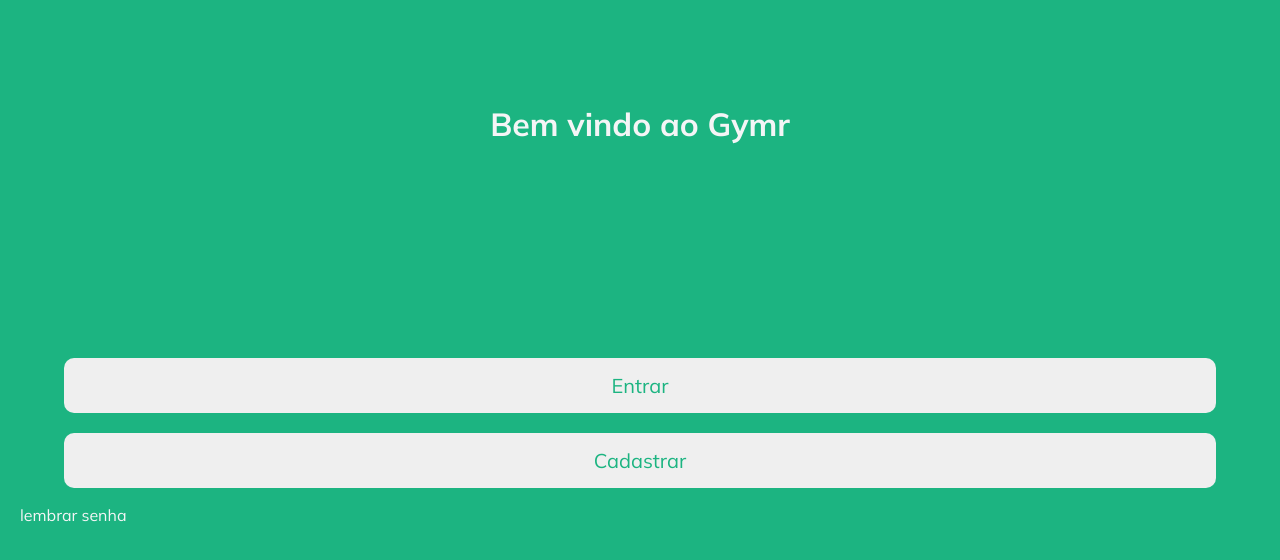
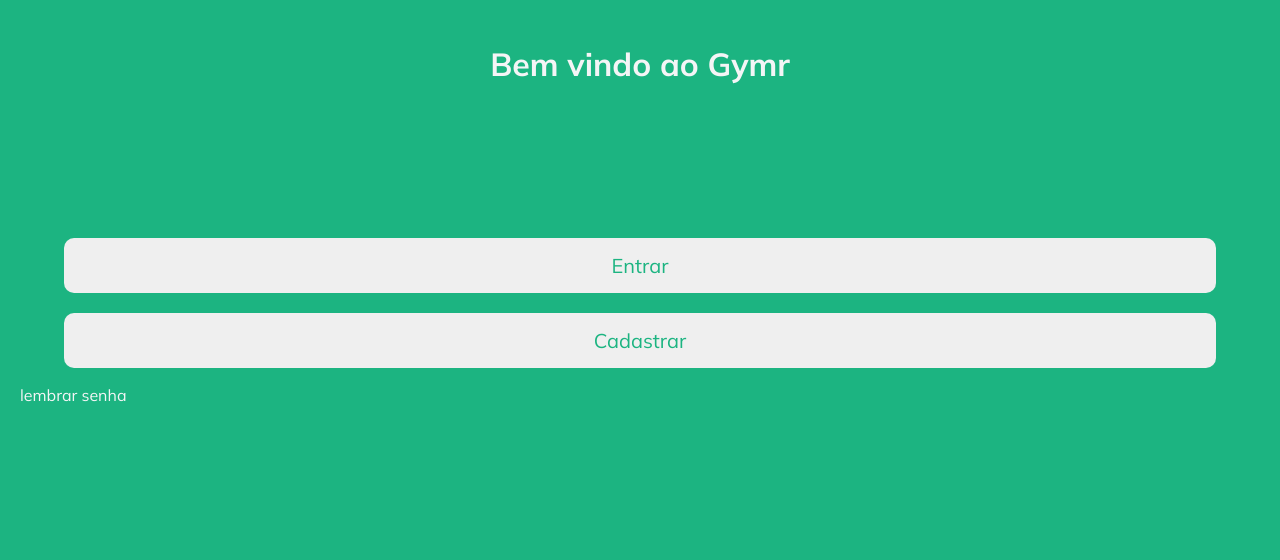
Before and after one commit to HemersonChaves/front-end_academia, a React (Vite) app: page / in a window 1280 px wide. Shown: the top 560 px of the page. Built offline with nearby package versions, Linux system fonts and the light colour scheme.

Commit message:
refactor(Main): implementa componente Header

```diff
--- a/src/presentation/Page/main/index.tsx
+++ b/src/presentation/Page/main/index.tsx
@@ -1,4 +1,5 @@
 import { Link, useNavigate } from 'react-router-dom';
+import Header from '../../Components/Header';
 import style from './styles.module.css';
 
 function Main() {
@@ -12,9 +13,7 @@
 
   return (
     <div className={style.container}>
-      <header className={style.header}>
-        <h1>Bem vindo ao Gymr</h1>
-      </header>
+      <Header title="Bem vindo ao Gymr" />
       <main className={style.main_login}>
         <div className={style.form_control}>
 
```
